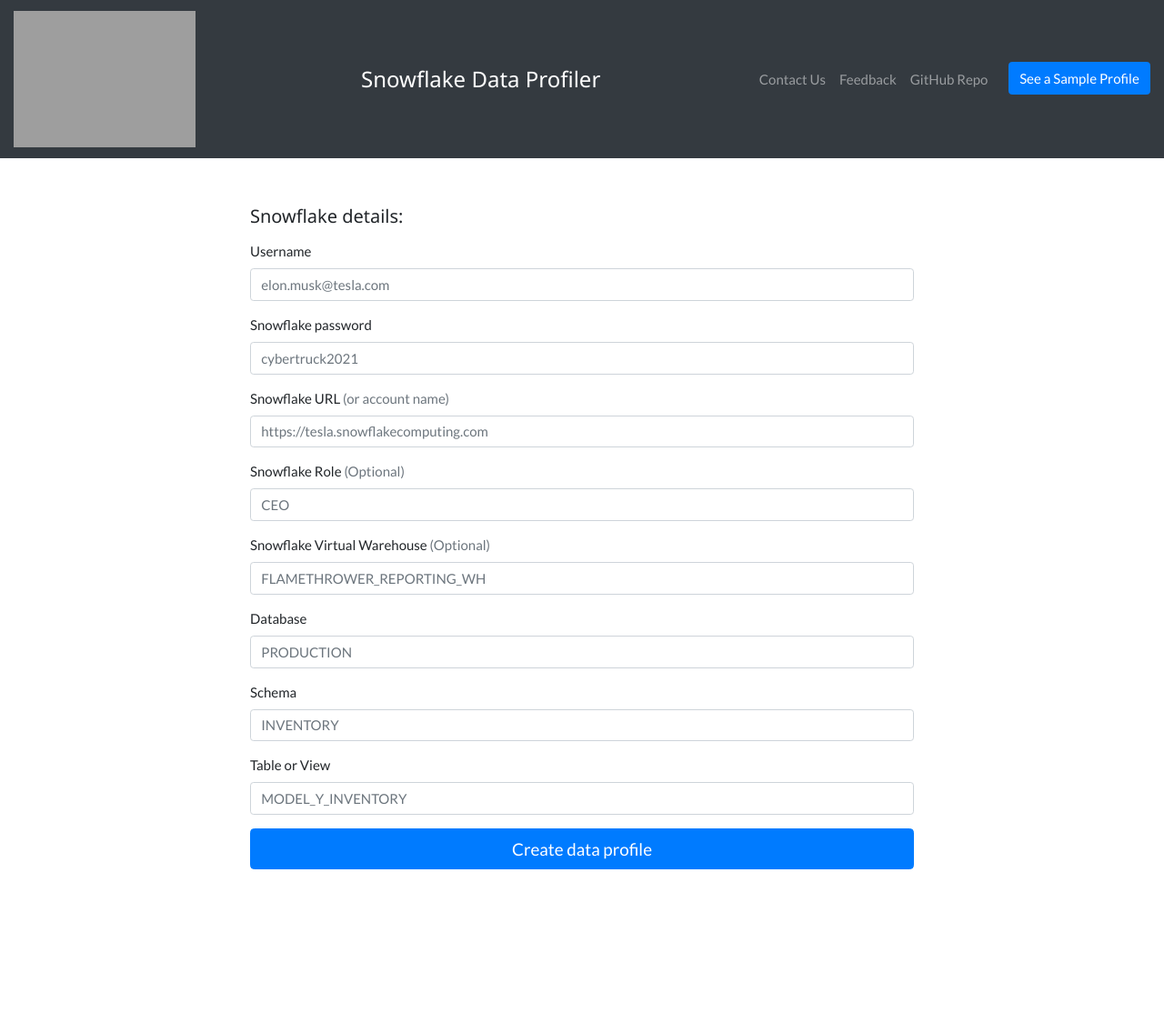
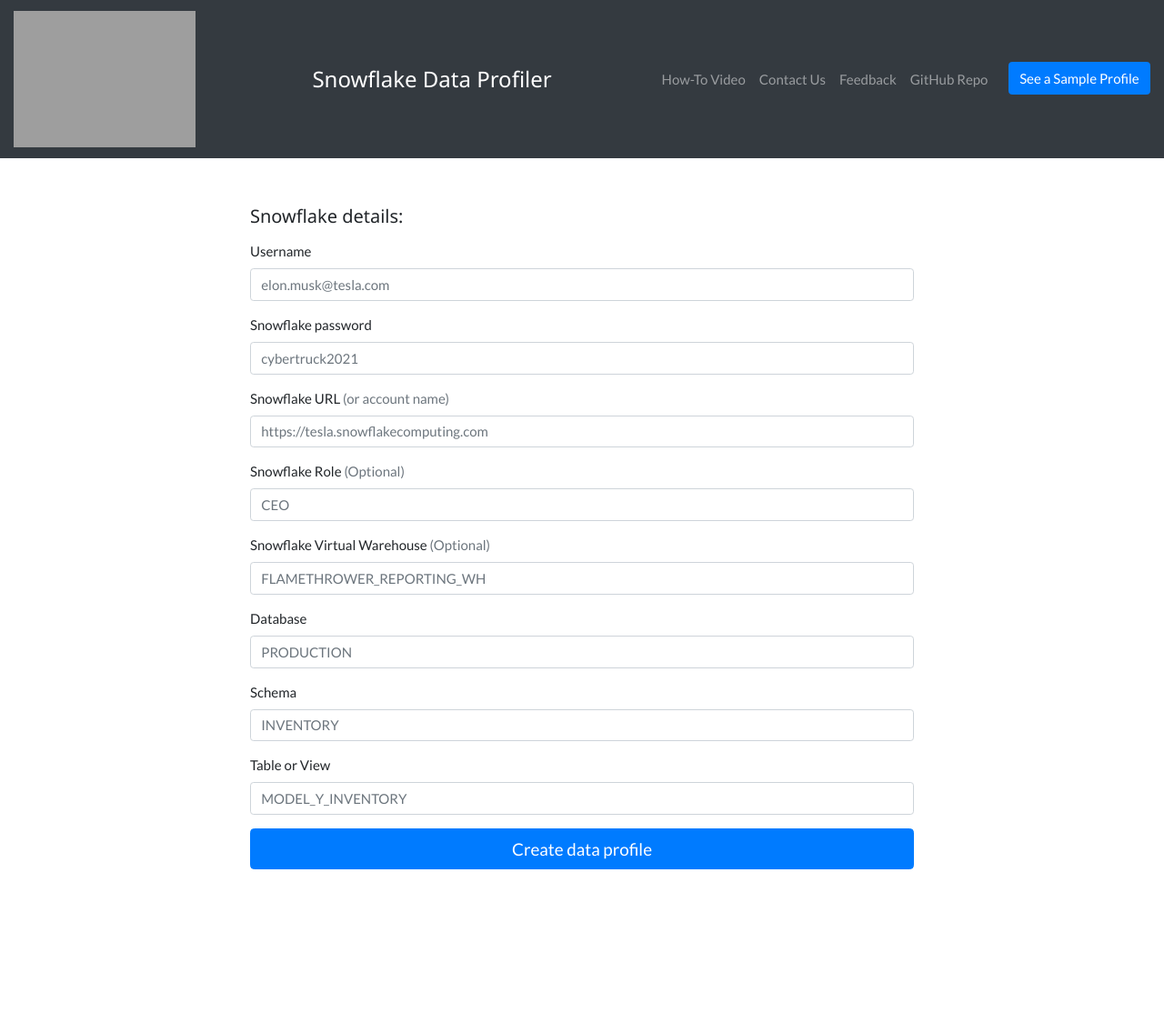
Before and after one commit to hashmapinc/snowflake-data-profiler, a Flask app: page / in a window 1280 px wide. Shown: the whole page at 91% size. Run offline with Flask 2, Linux system fonts and the light colour scheme; some libraries are stand-ins or nearby versions; grey boxes are pictures that could not be loaded.

Commit message:
added megabytes link

```diff
--- a/snowflake_data_profiler/templates/profile.html
+++ b/snowflake_data_profiler/templates/profile.html
@@ -61,6 +61,9 @@
     </div>
 
     <ul class="navbar-nav">
+      <li class="nav-item">
+        <a class="nav-link" href="https://www.youtube.com/watch?v=Y3FpEnMveps" target="_blank">How-To Video</a>
+      </li>
       <li class="nav-item">
         <a class="nav-link" href="https://www.hashmapinc.com/snowflakedataprofiler-reachout" target="_blank">Contact
           Us</a>
```
